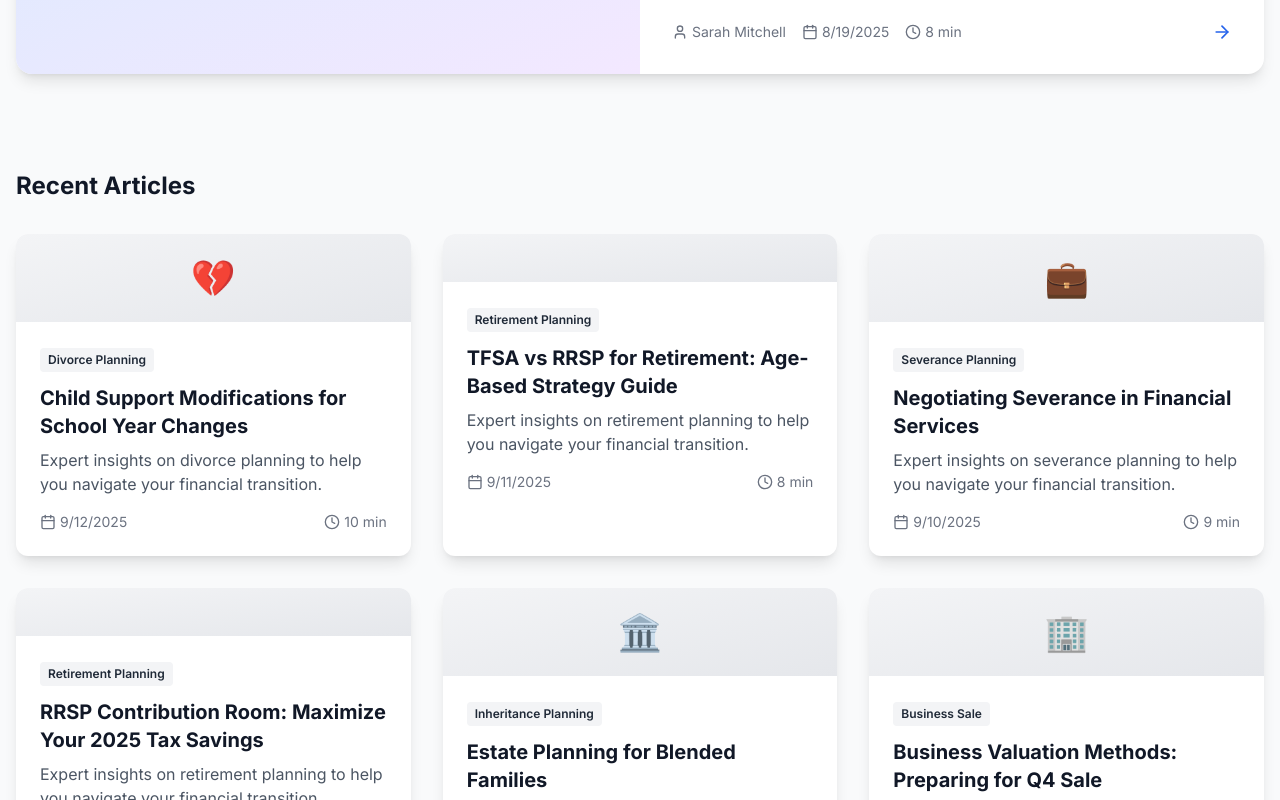
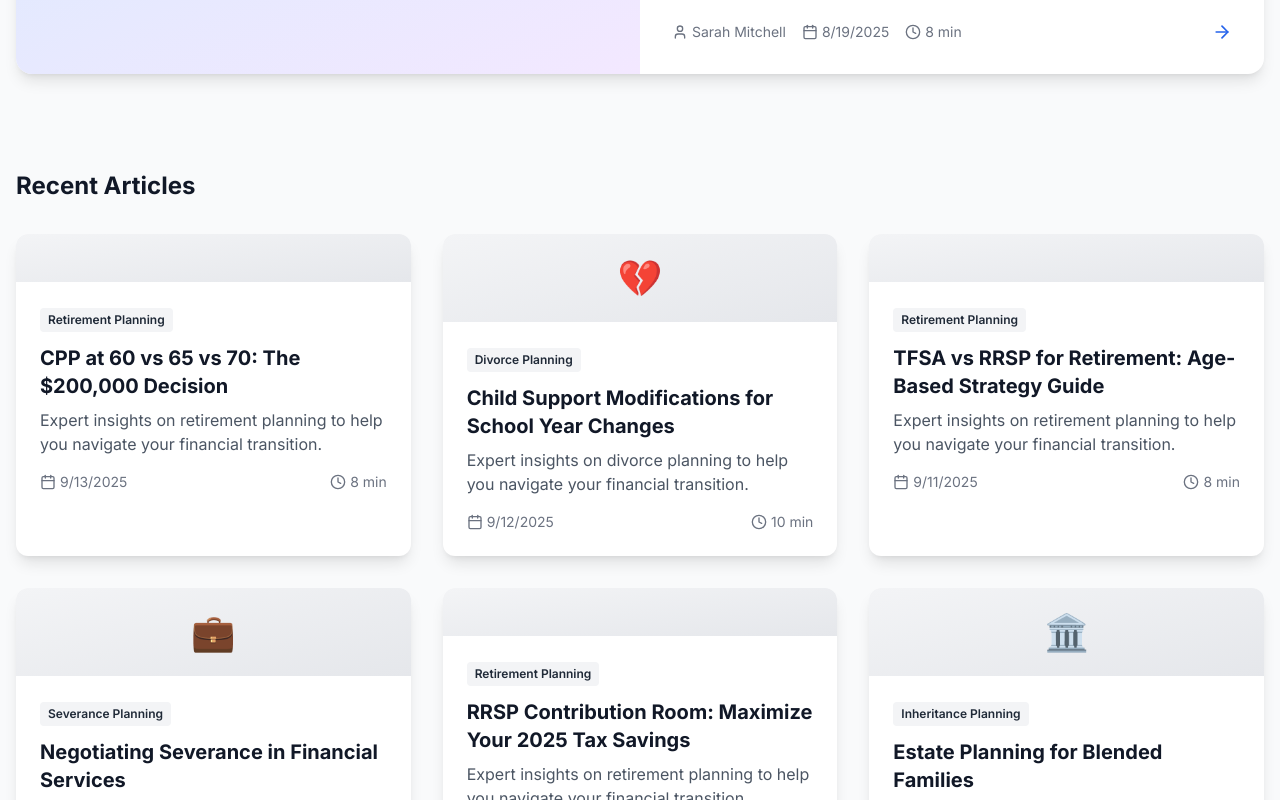
Before and after one commit to HustleHarder86/Investing, a Next.js app: page /blog in a window 1280 px wide. Shown: the part 737-1537 px from the top of the page. Built offline with nearby package versions, Linux system fonts and the light colour scheme; no server answers.

Commit message:
📚 Auto-publish scheduled blog post for 2025-09-13

```diff
--- a/content/blog-schedule.json
+++ b/content/blog-schedule.json
@@ -110,7 +110,7 @@
       "title": "CPP at 60 vs 65 vs 70: The $200,000 Decision",
       "category": "Retirement Planning",
       "author": "Jennifer Park",
-      "status": "pending"
+      "status": "published"
     },
     {
       "date": "2025-09-14",
--- a/src/app/blog/page.tsx
+++ b/src/app/blog/page.tsx
@@ -10,6 +10,18 @@ export const metadata: Metadata = {
 
 // Blog posts data - in production, this would come from a CMS or database
 const blogPosts = [
+  {
+    slug: 'cpp-timing-60-65-70-decision',
+    title: 'CPP at 60 vs 65 vs 70: The $200,000 Decision',
+    excerpt: 'Expert insights on retirement planning to help you navigate your financial transition.',
+    author: 'Jennifer Park',
+    authorTitle: 'CPA, Tax Planning Expert',
+    date: '2025-09-13',
+    readTime: '8 min',
+    category: 'Retirement Planning',
+    categorySlug: 'general',
+    featured: false
+  },
   {
     slug: 'child-support-modifications-school-year',
     title: 'Child Support Modifications for School Year Changes',
```
Also changed, not shown: src/app/blog/cpp-timing-60-65-70-decision/page.tsx (renamed from content/scheduled-posts/cpp-timing-60-65-70-decision.tsx), 1 other file (tests, documents, lock files or other folders).
